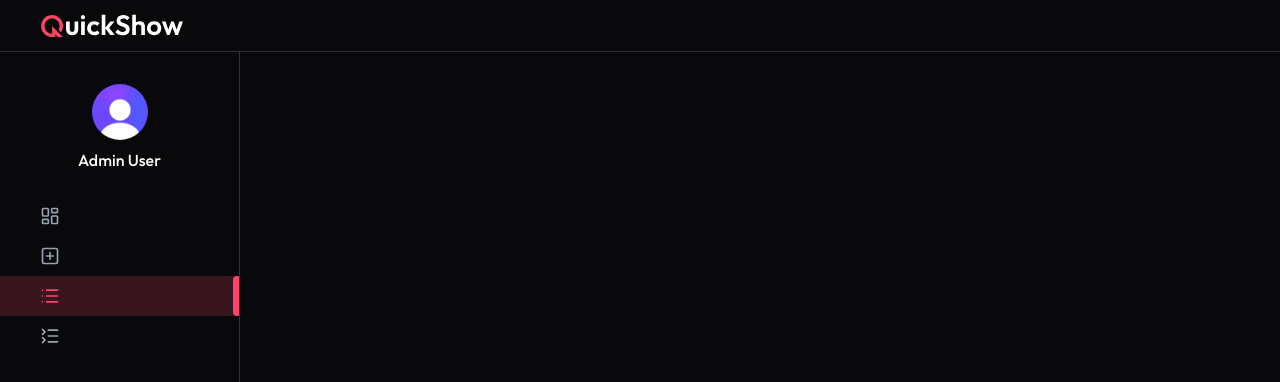
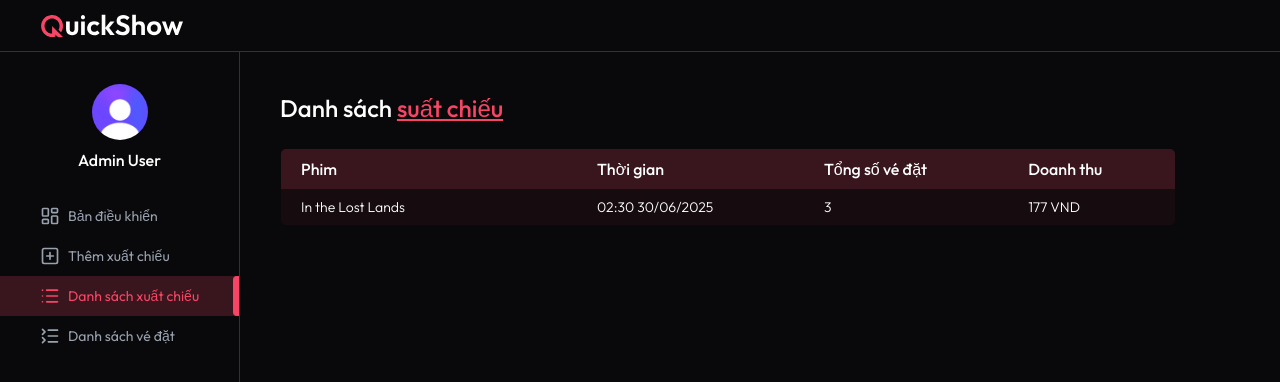
Before and after one commit to Dihoccode1/BookingApp, a React (Vite) app: page /admin/list-shows in a window 1280 px wide. Shown: the top 382 px of the page. Built offline with nearby package versions, Linux system fonts and the light colour scheme; a web font is replaced by a local one.

Commit message:
Complete ListShows

```diff
--- a/src/components/admin/AdminSidebar.jsx
+++ b/src/components/admin/AdminSidebar.jsx
@@ -12,10 +12,14 @@ const AdminSideBar = () => {
   };
 
   const adminNavLinks = [
-    { name: "", path: "/admin", icon: LayoutDashboard },
-    { name: "", path: "/admin/add-shows", icon: PlusSquare },
-    { name: "", path: "/admin/list-shows", icon: List },
-    { name: "", path: "/admin/list-bookings", icon: ListCollapse },
+    { name: "Bản điều khiển", path: "/admin", icon: LayoutDashboard },
+    { name: "Thêm xuất chiếu", path: "/admin/add-shows", icon: PlusSquare },
+    { name: "Danh sách xuất chiếu", path: "/admin/list-shows", icon: List },
+    {
+      name: "Danh sách vé đặt",
+      path: "/admin/list-bookings",
+      icon: ListCollapse,
+    },
   ];
 
   return (
--- a/src/pages/admin/ListShows.jsx
+++ b/src/pages/admin/ListShows.jsx
@@ -1,7 +1,81 @@
-import React from "react";
+import { useEffect, useState } from "react";
+import { dummyShowsData } from "../../assets/assets";
+import Loading from "../../components/Loading";
+import Title from "../../components/admin/Title";
+import dateFormat from "../../lib/dateFormat";
 
 const ListShows = () => {
-  return <div></div>;
+  const currency = import.meta.env.VITE_CURRENCY || "VND"; // Thêm fallback VND cho chắc chắn
+  const [shows, setShows] = useState([]);
+  const [loading, setLoading] = useState(true);
+
+  const getAllShows = async () => {
+    try {
+      setShows([
+        {
+          // ĐÃ SỬA: Đổi 'move' thành 'movie'
+          movie: dummyShowsData[0],
+          showDateTime: "2025-06-30T02:30:00.000Z",
+          showPrice: 59,
+          occupiedSeats: {
+            A1: "user_1",
+            B1: "user_2",
+            C1: "user_3",
+          },
+        },
+      ]);
+      setLoading(false);
+    } catch (err) {
+      console.log(err);
+    }
+  };
+
+  useEffect(() => {
+    getAllShows();
+  }, []);
+
+  return !loading ? (
+    <>
+      {/* ĐÃ SỬA: Sai chính tả "xuất chiếu" -> "suất chiếu" */}
+      <Title text1="Danh sách" text2="suất chiếu" />
+      <div className="mt-6 max-w-4xl overflow-x-auto">
+        <table className="w-full border-collapse overflow-hidden rounded-md border text-nowrap">
+          <thead>
+            <tr className="bg-primary/20 text-left text-white">
+              <th className="p-2 pl-5 font-medium">Phim</th>
+              <th className="p-2 font-medium">Thời gian</th>
+              <th className="p-2 font-medium">Tổng số vé đặt</th>
+              <th className="p-2 font-medium">Doanh thu</th>
+            </tr>
+          </thead>
+          <tbody className="text-sm font-light">
+            {shows.map((show, index) => (
+              <tr
+                key={index}
+                className="border-primary/10 bg-primary/5 even:bg-primary/10 border-b"
+              >
+                <td className="min-w-45 p-2 pl-5">{show.movie.title}</td>
+                <td className="p-2">{dateFormat(show.showDateTime)}</td>
+
+                {/* ĐÃ SỬA: Tách riêng cột Tổng số vé đặt */}
+                <td className="p-2">
+                  {Object.keys(show.occupiedSeats).length}
+                </td>
+
+                {/* ĐÃ SỬA: Sửa lại cú pháp nhân Doanh thu và thêm đơn vị tiền tệ */}
+                <td className="p-2">
+                  {Object.keys(show.occupiedSeats).length * show.showPrice}{" "}
+                  {currency}
+                </td>
+              </tr>
+            ))}
+          </tbody>
+        </table>
+      </div>
+    </>
+  ) : (
+    <Loading />
+  );
 };
 
 export default ListShows;
```
